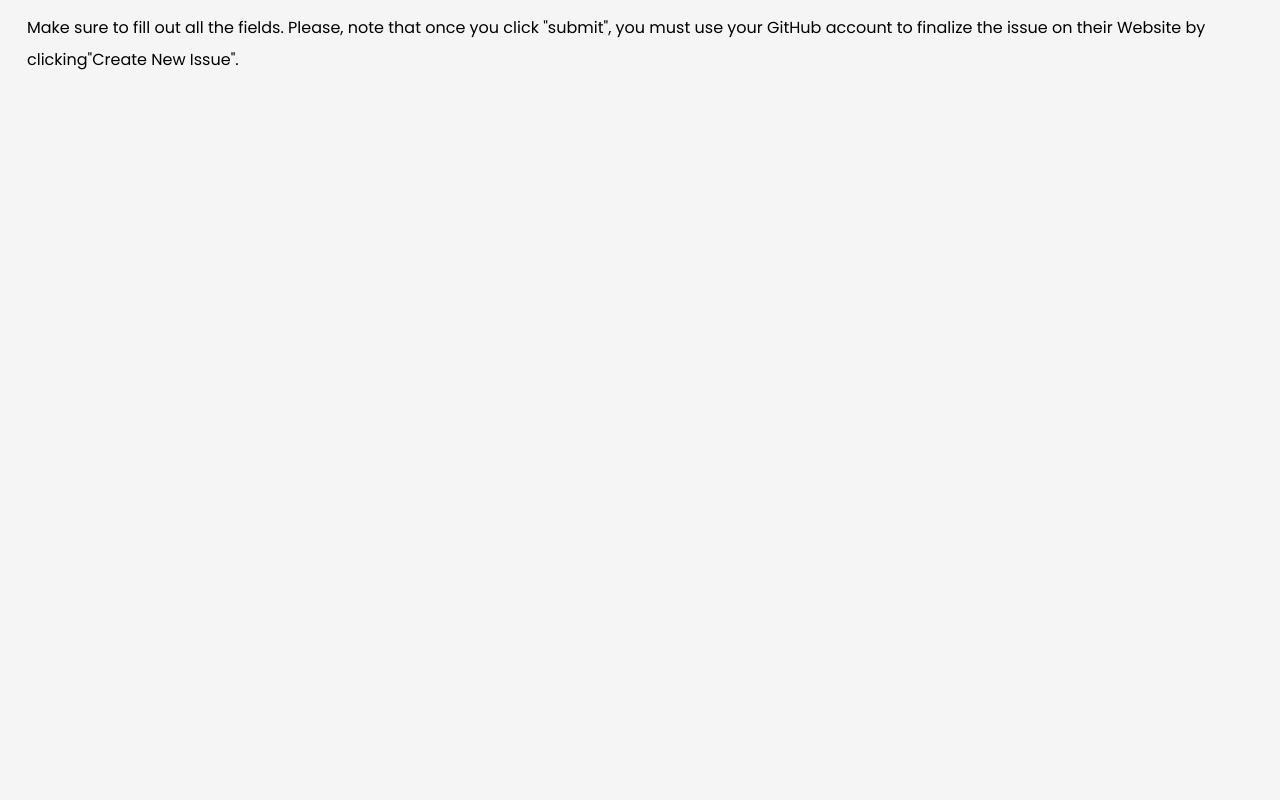
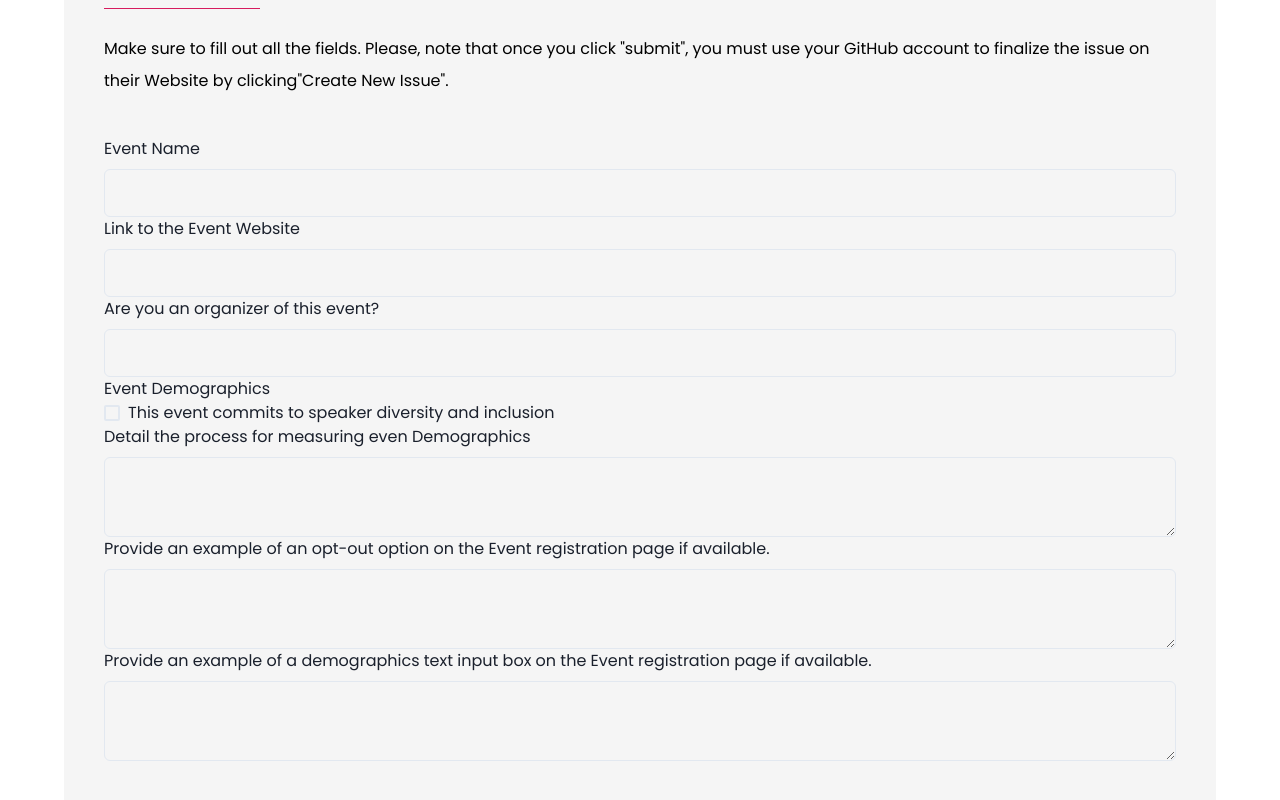
Before and after one commit to badging/eventBadging, a React app: page /apply in a window 1280 px wide. Shown: the part 706-1506 px from the top of the page. Built offline with nearby package versions, Linux system fonts and the light colour scheme.

Commit message:
Added Form Inputs
Signed-off-by: Akintola Rahmat <akintolarahmah@gmail.com>

```diff
--- a/src/pages/ApplyForBadging.js
+++ b/src/pages/ApplyForBadging.js
@@ -1,12 +1,41 @@
-import React from "react";
+import React, { useState } from "react";
 import { Header, Footer } from "../layouts";
 import heroBackground from "../assets/images/hero-bg.png";
 import badgingLogo from "../assets/images/about/icons/dei-logo.png";
-import { Box, HStack, Text, Img, Container, VStack } from "@chakra-ui/react";
+import {
+  Box,
+  HStack,
+  Text,
+  Img,
+  Checkbox,
+  VStack,
+  FormControl,
+  FormLabel,
+  Input,
+  Textarea,
+  Button
+} from "@chakra-ui/react";
 // import "../assets/styles/global.css";
 import { Link } from "react-router-dom";
 
 const ApplyForBadging = () => {
+  const initialValues = {
+    event_name: "",
+    event_website: "",
+    event_organizer: "",
+    speaker_diversity_and_inclusion: "",
+    process_for_measuring_even_demographics: ""
+  };
+  const [inputValues, setInputValues] = useState(initialValues);
+
+  const handleInputChange = (e) => {
+    const { name, value } = e.target;
+
+    setInputValues({
+      ...inputValues,
+      [name]: value
+    });
+  };
   return (
     <>
       <Header />
@@ -40,40 +69,103 @@ const ApplyForBadging = () => {
           </Text>
         </Box>
       </Box>
-      <Container
+      <Box
         backgroundColor={"#F5F5F5"}
         height={"2093px"}
-        maxW={"container.xl"}
+        w={["md", "6xl"]}
         p={0}
         mt={[20, "10vh"]}
+        mx={"auto"}
         borderRadius={"20px"}
       >
-        <VStack spacing={4} align={"flex-start"} w={'full'} p={"27px"}>
+        <VStack spacing={10} align={"flex-start"} w={"full"} p={10}>
+          <VStack spacing={6} alignItems={"flex-start"}>
             <HStack
               fontWeight={700}
               fontSize={"20px"}
-          lineHeight='200%'
-          letterSpacing={'2%'}
-          spacing='30px'>
-            <Text color={"#070010"}
-            borderBottom={'0.771199px'}
-            borderStyle='solid'
-            borderBottomColor={'#D61B5E'}>In-Person Event</Text>
-            <Text color={"#B0ADB3"}
-            >Virtual Event</Text>
+              lineHeight="200%"
+              letterSpacing={"2%"}
+              spacing="30px"
+            >
+              <Text
+                color={"#070010"}
+                borderBottom={"0.771199px"}
+                borderStyle="solid"
+                borderBottomColor={"#D61B5E"}
+              >
+                In-Person Event
+              </Text>
+              <Text color={"#B0ADB3"}>Virtual Event</Text>
             </HStack>
             <Text
               as={"p"}
               fontWeight={400}
               fontSize={"16px"}
-          lineHeight='32px'
-          letterSpacing={'2%'}
+              lineHeight="32px"
+              letterSpacing={"2%"}
               color="#000"
             >
-            Make sure to fill out all the fields. Please, note that once you click "submit", you must use your GitHub account to finalize the issue on their Website by clicking&quot;Create New Issue&quot;.
+              Make sure to fill out all the fields. Please, note that once you
+              click "submit", you must use your GitHub account to finalize the
+              issue on their Website by clicking&quot;Create New Issue&quot;.
             </Text>
           </VStack>
-      </Container>
+
+            <FormControl>
+              <FormLabel>Event Name</FormLabel>
+              <Input
+                type="text"
+                value={inputValues.event_name}
+                name="event_name"
+                onChange={handleInputChange}
+                size='lg'
+
+              />
+              <FormLabel>Link to the Event Website</FormLabel>
+              <Input
+                type="text"
+                value={inputValues.event_website}
+                name="event_website"
+                onChange={handleInputChange}
+                size='lg'
+              />
+              <FormLabel>Are you an organizer of this event?</FormLabel>
+              <Input
+                type="text"
+                value={inputValues.event_organizer}
+                name="event_organizer"
+                onChange={handleInputChange}
+                size='lg'
+              />
+              <Text>Event Demographics</Text>
+              <Checkbox
+                value={inputValues.speaker_diversity_and_inclusion}
+                name="speaker_diversity_and_inclusion"
+                onChange={handleInputChange}
+              >
+                This event commits to speaker diversity and inclusion
+              </Checkbox>
+              <FormLabel>Detail the process for measuring even Demographics</FormLabel>
+              <Textarea
+                value={inputValues.process_for_measuring_even_demographics}
+                onChange={handleInputChange}
+                size='lg' />
+                <FormLabel>Provide an example of an opt-out option on the Event registration page if available.</FormLabel>
+              <Textarea
+                value={inputValues.process_for_measuring_even_demographics}
+                onChange={handleInputChange}
+                size='lg' />
+                <FormLabel>Provide an example of a demographics text input box on the Event registration page if available.
+</FormLabel>
+              <Textarea
+                value={inputValues.process_for_measuring_even_demographics}
+                onChange={handleInputChange}
+                size='lg' />
+
+            </FormControl>
+
+        </VStack>
+      </Box>
       <Footer />
     </>
   );
```
Lines whose indentation alone changed are shown as unchanged.
